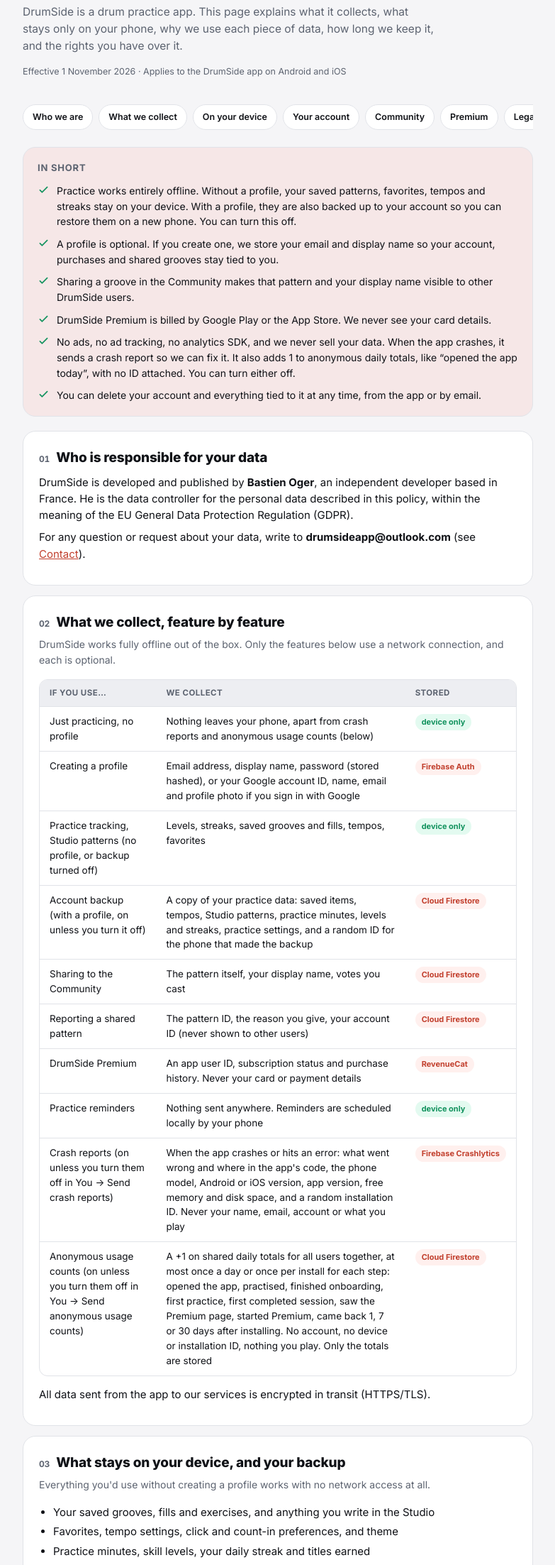
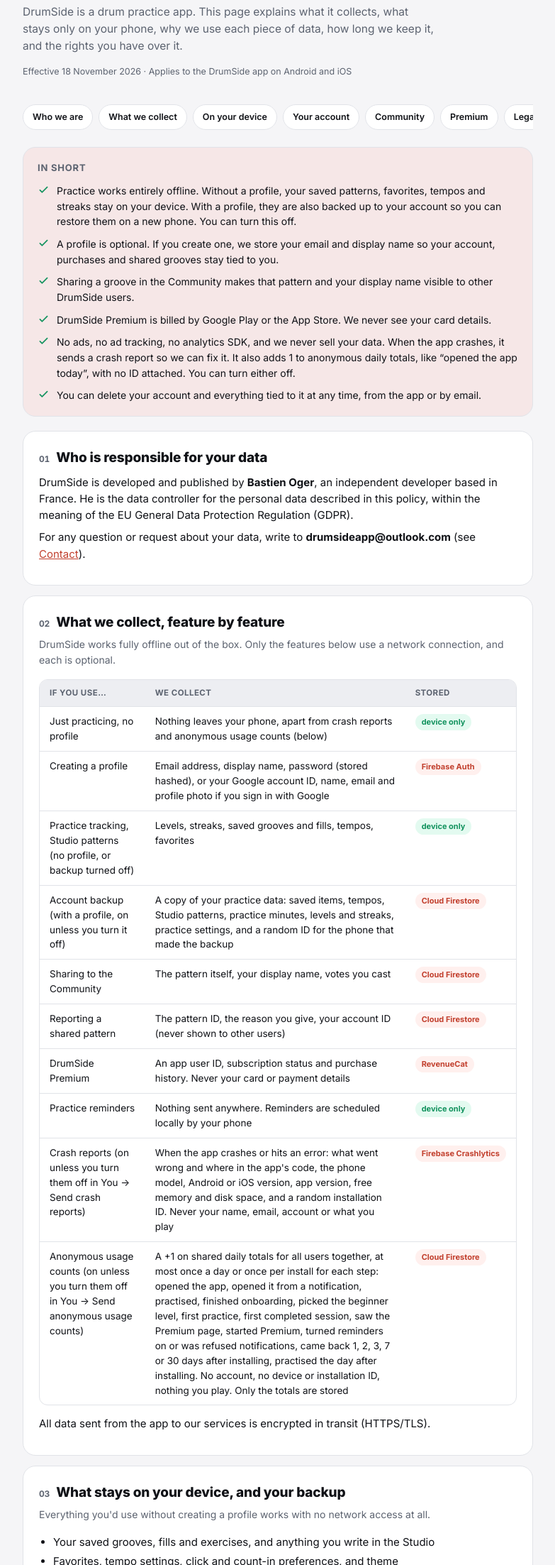
Before and after one commit to bastienoger/drumside, a plain HTML site: page privacy.html in a window 1280 px wide. Shown: the part 183-2388 px from the top of the page at 71% size, without its empty margins (248-1031 px from the left). Drawn offline with Linux system fonts and the light colour scheme.

Commit message:
List the new anonymous usage counts in the privacy policy
Reminders turned on or refused, opens from a notification, the beginner
level, coming back on days 2 and 3, and practising the day after install.

Co-Authored-By: Claude Opus 5.5 <noreply@anthropic.com>
Claude-Session: https://claude.ai/code/session_01Hp63Y1npQTg85mmTQKW8Cm

```diff
--- a/privacy.html
+++ b/privacy.html
@@ -109,7 +109,7 @@
     <div class="eyebrow">Privacy Policy</div>
     <h1>Your data, in plain terms</h1>
     <p class="lede">DrumSide is a drum practice app. This page explains what it collects, what stays only on your phone, why we use each piece of data, how long we keep it, and the rights you have over it.</p>
-    <p class="updated">Effective 1 November 2026 · Applies to the DrumSide app on Android and iOS</p>
+    <p class="updated">Effective 18 November 2026 · Applies to the DrumSide app on Android and iOS</p>
   </div>
 
   <nav class="toc" aria-label="Sections">
@@ -162,7 +162,7 @@
           <tr><td>DrumSide Premium</td><td>An app user ID, subscription status and purchase history. Never your card or payment details</td><td><span class="pill cloud">RevenueCat</span></td></tr>
           <tr><td>Practice reminders</td><td>Nothing sent anywhere. Reminders are scheduled locally by your phone</td><td><span class="pill local">device only</span></td></tr>
           <tr><td>Crash reports (on unless you turn them off in You → Send crash reports)</td><td>When the app crashes or hits an error: what went wrong and where in the app's code, the phone model, Android or iOS version, app version, free memory and disk space, and a random installation ID. Never your name, email, account or what you play</td><td><span class="pill cloud">Firebase Crashlytics</span></td></tr>
-          <tr><td>Anonymous usage counts (on unless you turn them off in You → Send anonymous usage counts)</td><td>A +1 on shared daily totals for all users together, at most once a day or once per install for each step: opened the app, practised, finished onboarding, first practice, first completed session, saw the Premium page, started Premium, came back 1, 7 or 30 days after installing. No account, no device or installation ID, nothing you play. Only the totals are stored</td><td><span class="pill cloud">Cloud Firestore</span></td></tr>
+          <tr><td>Anonymous usage counts (on unless you turn them off in You → Send anonymous usage counts)</td><td>A +1 on shared daily totals for all users together, at most once a day or once per install for each step: opened the app, opened it from a notification, practised, finished onboarding, picked the beginner level, first practice, first completed session, saw the Premium page, started Premium, turned reminders on or was refused notifications, came back 1, 2, 3, 7 or 30 days after installing, practised the day after installing. No account, no device or installation ID, nothing you play. Only the totals are stored</td><td><span class="pill cloud">Cloud Firestore</span></td></tr>
         </tbody>
       </table>
     </div>
```
